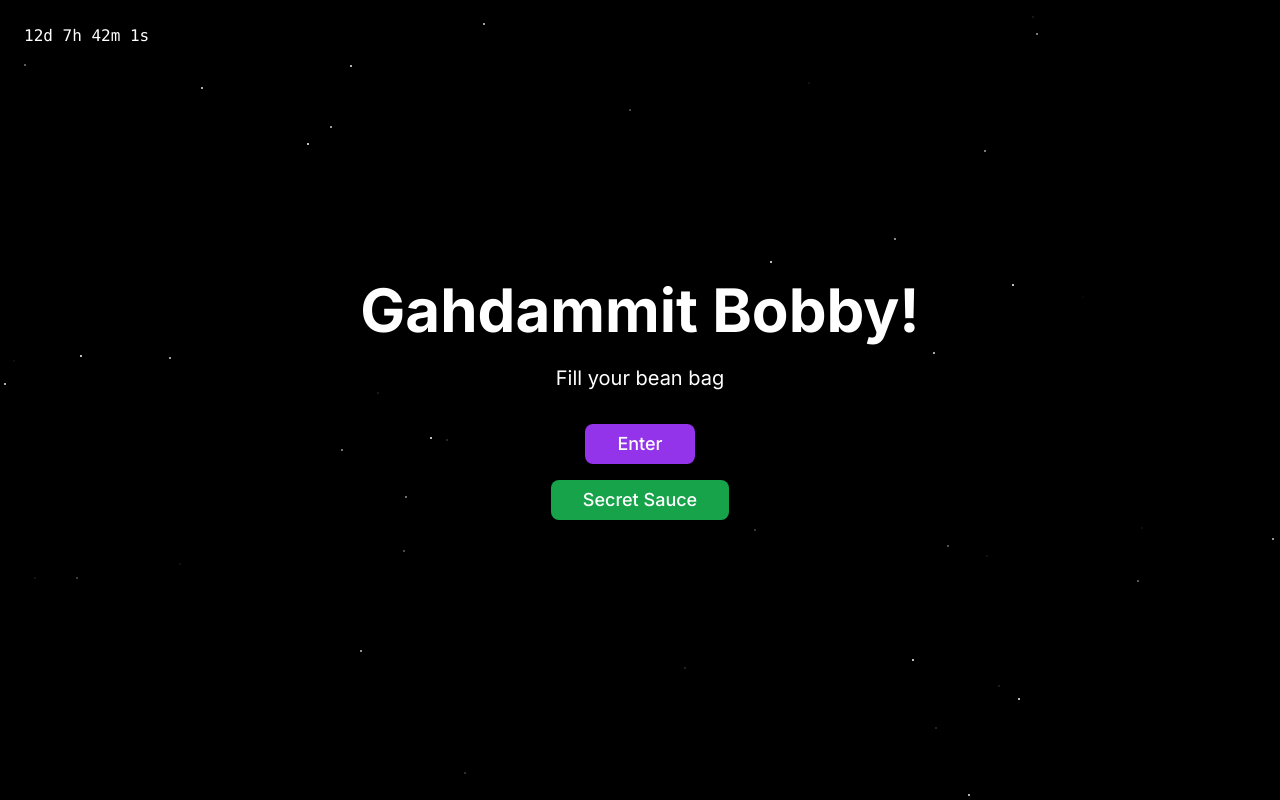
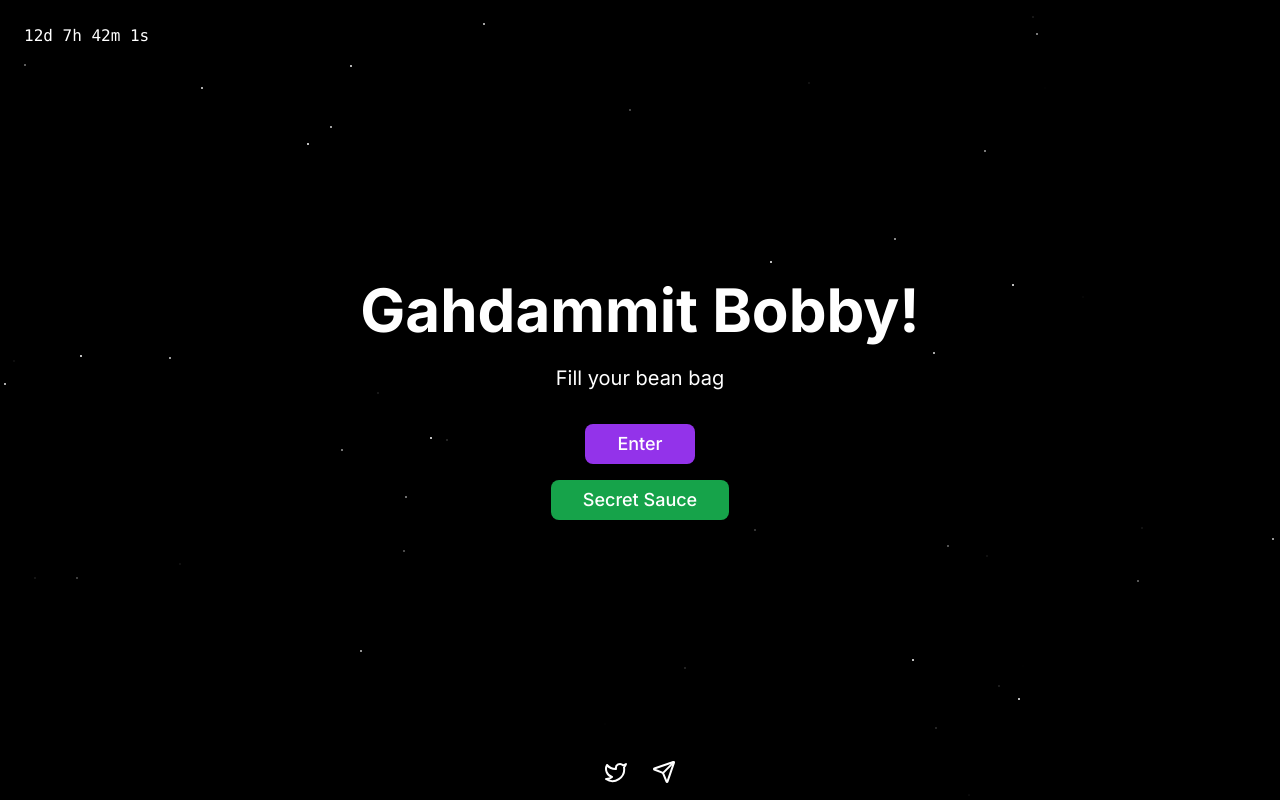
Before and after one commit to foolmeonetime/OccBean, a Next.js app: page / in a window 1280 px wide. Built offline with nearby package versions, Linux system fonts and the light colour scheme.

Commit message:
Update page.tsx

```diff
--- a/app/page.tsx
+++ b/app/page.tsx
@@ -3,6 +3,7 @@
 import { useState, useEffect } from 'react'
 import { Button } from "@/components/ui/button"
 import CountdownTimer from '@/components/CountdownTimer'
+import { Twitter, Send } from 'lucide-react'
 
 export default function Home() {
   const [glitchActive, setGlitchActive] = useState(false)
@@ -62,6 +63,29 @@ export default function Home() {
           </p>
         )}
       </main>
+
+      <footer className="fixed bottom-0 left-0 right-0 z-20 p-4 bg-black/80 backdrop-blur">
+        <div className="max-w-screen-xl mx-auto flex justify-center items-center gap-6">
+          <a
+            href="https://x.com/thebeantin"
+            target="_blank"
+            rel="noopener noreferrer"
+            className="text-white hover:text-purple-400 transition-colors duration-200"
+            aria-label="Follow us on X (Twitter)"
+          >
+            <Twitter className="w-6 h-6" />
+          </a>
+          <a
+            href="https://t.me/+kkDjztuYCeZiZjYx"
+            target="_blank"
+            rel="noopener noreferrer"
+            className="text-white hover:text-purple-400 transition-colors duration-200"
+            aria-label="Join our Telegram group"
+          >
+            <Send className="w-6 h-6" />
+          </a>
+        </div>
+      </footer>
     </div>
   )
 }
```
